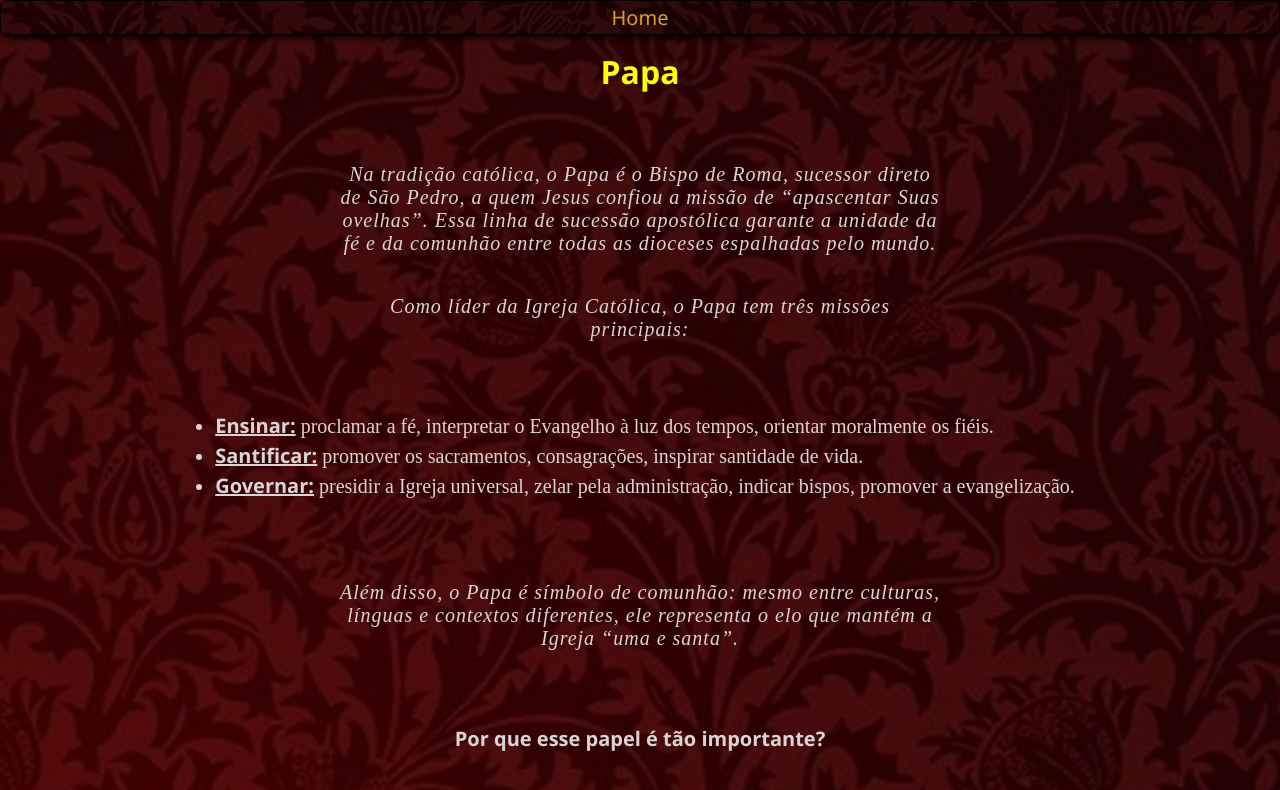
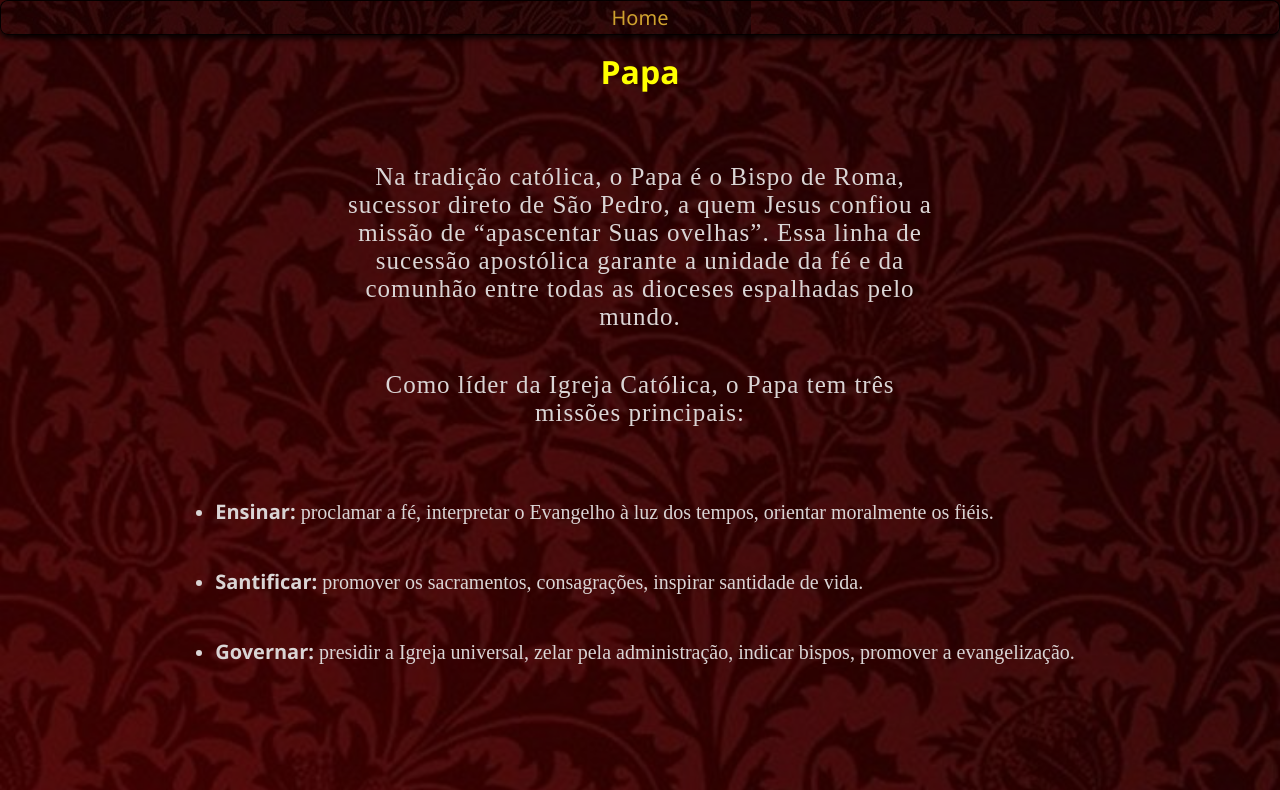
Before and after one commit to Igor-Dias-2010/igreja-catolica, a Next.js app: page /papa in a window 1280 px wide. Shown: the top 790 px of the page. Built offline with nearby package versions, Linux system fonts and the light colour scheme.

Commit message:
atualizei scrollbar, arrumei pontuação e separei mais os elementos li

```diff
--- a/app/globals.css
+++ b/app/globals.css
@@ -28,12 +28,11 @@ body {
 }
 
 #conteudo p {
-  font-size: 20px;
+  font-size: 25px;
   letter-spacing: 1px;
   margin-bottom: 20px;
   margin-top: 20px;
   font-family: 'Times New Roman', Times, serif;
-  font-style: oblique;
   width: 600px;
   max-width: 100%;
 }
@@ -43,11 +42,11 @@ body {
   font-size: 20px;
   margin-left: 10px;
   line-height: 1.5;
+  margin-bottom: 40px;
 }
 
 #conteudo strong {
   font-family: 'Segoe UI', Tahoma, Geneva, Verdana, sans-serif;
-  text-decoration: underline;
 }
 
 h1 {
@@ -98,3 +97,15 @@ body {
   background-color: #b08a1e;
   color: #f2f2f2;
 }
+
+body::-webkit-scrollbar{
+  width: 8px;
+}
+body::-webkit-scrollbar-thumb{
+  background-color: rgb(185, 140, 25);
+  border-radius: 8px;
+}
+body::-webkit-scrollbar-track{
+  border-radius: 8px;
+  background: rgb(44, 44, 44);
+}
```
Also changed, not shown: app/recursos/page.js (+4 -4 lines), package.json (+4 -4 lines), 1 other file (tests, documents, lock files or other folders).
